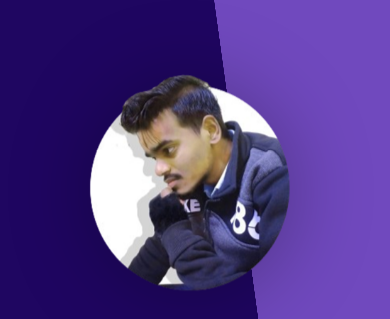
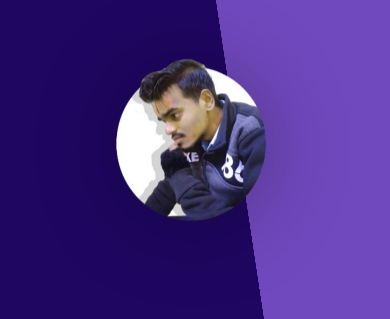
Before and after one commit to fired-rahul-udp-80/InnovixonTech-Nov2-Personal-Portfolio, a plain HTML site: page index.html in a window 390 px wide. Shown: the part 142-461 px from the top of the page. Drawn offline with nearby package versions, Linux system fonts and the light colour scheme; a script that the page names is missing; a web font is replaced by a local one.

Commit message:
Update style.css

```diff
--- a/style.css
+++ b/style.css
@@ -388,7 +388,7 @@ display:flex;
 flex-direction: column;
 width:50%;
 align-items: center;
-row-gap:5px;
+row-gap:8px;
 }
 .section1 .img-part .img-part-p{
     animation:p1 8s linear infinite;
@@ -405,7 +405,7 @@ row-gap:5px;
     }
 }
 .section1 .img-part img{
-    width:500px;
+    width:400px;
     animation:animate 3s infinite linear;
     filter:drop-shadow(1px 4px 40px rgba(0,0,0,0.3));
 }
@@ -421,7 +421,7 @@ row-gap:5px;
         padding:15px 20px;
     }
     .section1 .img-part img{
-        width:400px;
+        width:300px;
     }
     .section1 .img-part{
         width:100%;
```
